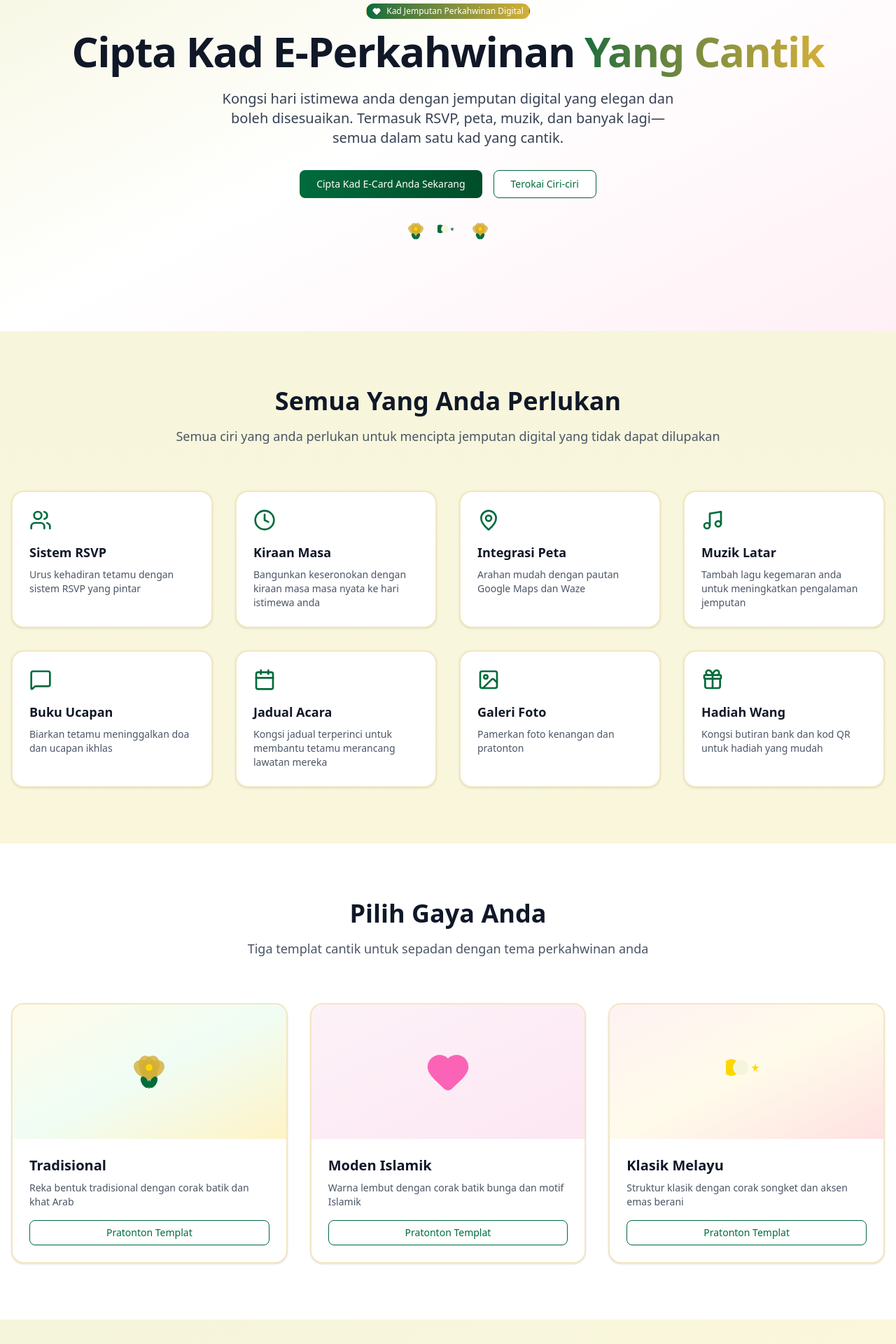
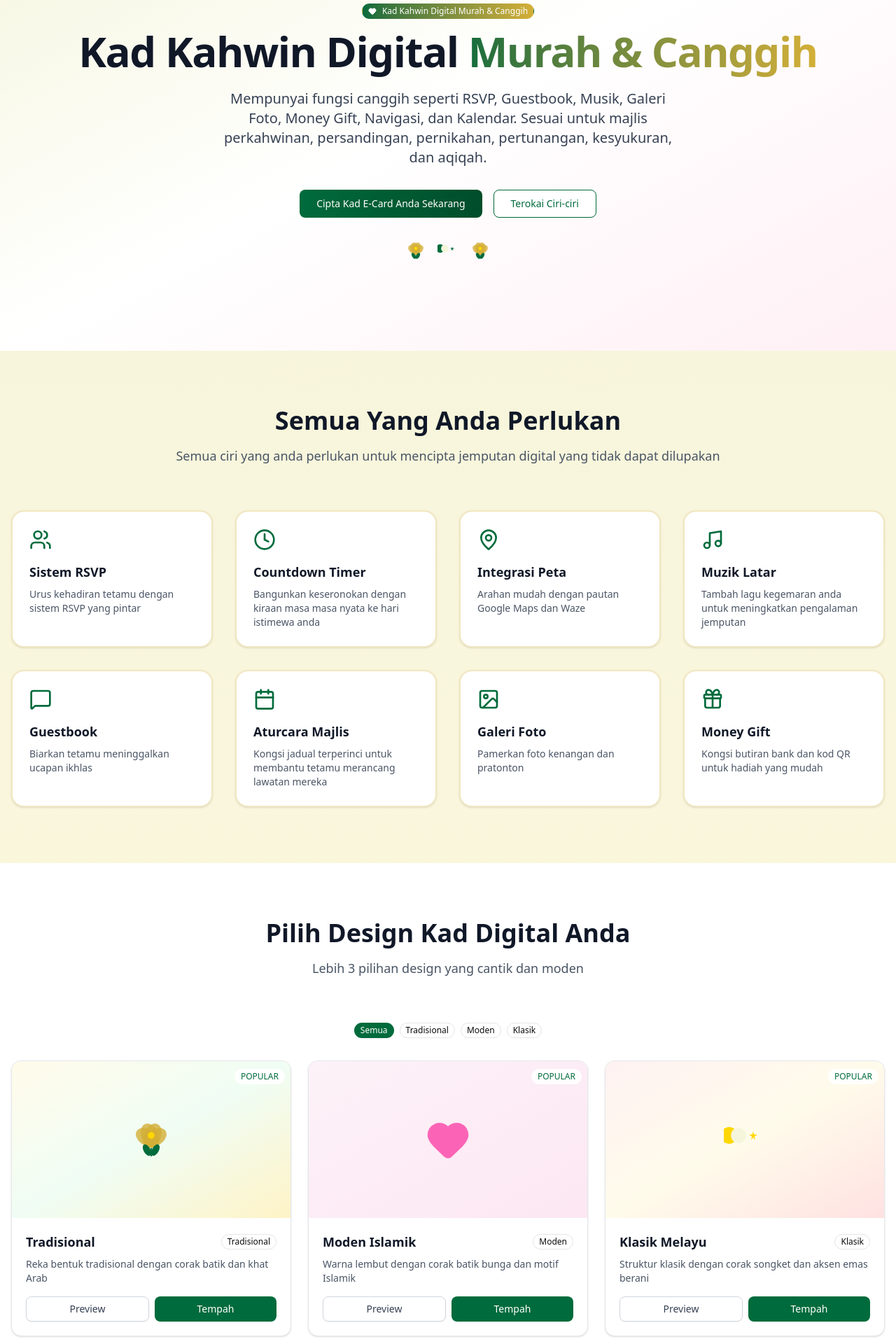
Before and after one commit to faezkenny/wedding-e-card, a Next.js app: page / in a window 1280 px wide. Shown: the part 180-2100 px from the top of the page at 70% size. Built offline with nearby package versions, Linux system fonts and the light colour scheme.

Commit message:
Update wording to modern Malaysian: Guestbook, Money Gift, Contact, Location, and improve template listing page

```diff
--- a/src/app/page.tsx
+++ b/src/app/page.tsx
@@ -15,7 +15,7 @@ export default function Home() {
     },
     {
       icon: <Clock className="w-8 h-8" />,
-      title: 'Kiraan Masa',
+      title: 'Countdown Timer',
       description: 'Bangunkan keseronokan dengan kiraan masa masa nyata ke hari istimewa anda',
     },
     {
@@ -30,12 +30,12 @@ export default function Home() {
     },
     {
       icon: <MessageSquare className="w-8 h-8" />,
-      title: 'Buku Ucapan',
-      description: 'Biarkan tetamu meninggalkan doa dan ucapan ikhlas',
+      title: 'Guestbook',
+      description: 'Biarkan tetamu meninggalkan ucapan ikhlas',
     },
     {
       icon: <Calendar className="w-8 h-8" />,
-      title: 'Jadual Acara',
+      title: 'Aturcara Majlis',
       description: 'Kongsi jadual terperinci untuk membantu tetamu merancang lawatan mereka',
     },
     {
@@ -45,7 +45,7 @@ export default function Home() {
     },
     {
       icon: <Gift className="w-8 h-8" />,
-      title: 'Hadiah Wang',
+      title: 'Money Gift',
       description: 'Kongsi butiran bank dan kod QR untuk hadiah yang mudah',
     },
   ];
@@ -89,15 +89,15 @@ export default function Home() {
 
             <Badge className="mb-4 bg-gradient-to-r from-[#006B3C] to-[#D4AF37] text-white hover:from-[#004d2a] hover:to-[#B8941F]">
               <Heart className="mr-1 h-3 w-3 fill-white" />
-              Kad Jemputan Perkahwinan Digital
+              Kad Kahwin Digital Murah & Canggih
             </Badge>
             <h1 className="mb-6 text-4xl font-bold tracking-tight text-gray-900 sm:text-6xl">
-              Cipta Kad E-Perkahwinan
-              <span className="bg-gradient-to-r from-[#006B3C] to-[#D4AF37] bg-clip-text text-transparent"> Yang Cantik</span>
+              Kad Kahwin Digital
+              <span className="bg-gradient-to-r from-[#006B3C] to-[#D4AF37] bg-clip-text text-transparent"> Murah & Canggih</span>
             </h1>
             <p className="mx-auto mb-8 max-w-2xl text-lg text-gray-700 sm:text-xl">
-              Kongsi hari istimewa anda dengan jemputan digital yang elegan dan boleh disesuaikan.
-              Termasuk RSVP, peta, muzik, dan banyak lagi—semua dalam satu kad yang cantik.
+              Mempunyai fungsi canggih seperti RSVP, Guestbook, Musik, Galeri Foto, Money Gift, Navigasi, dan Kalendar.
+              Sesuai untuk majlis perkahwinan, persandingan, pernikahan, pertunangan, kesyukuran, dan aqiqah.
             </p>
             <div className="flex flex-col items-center justify-center gap-4 sm:flex-row">
               <Button asChild size="lg" className="bg-gradient-to-r from-[#006B3C] to-[#004d2a] hover:from-[#004d2a] hover:to-[#006B3C] text-white">
@@ -159,35 +159,59 @@ export default function Home() {
         <div className="mx-auto max-w-7xl">
           <div className="text-center mb-16">
             <h2 className="mb-4 text-3xl font-bold text-gray-900 sm:text-4xl">
-              Pilih Gaya Anda
+              Pilih Design Kad Digital Anda
             </h2>
             <p className="text-lg text-gray-600">
-              Tiga templat cantik untuk sepadan dengan tema perkahwinan anda
+              Lebih 3 pilihan design yang cantik dan moden
             </p>
           </div>
-          <div className="grid gap-8 md:grid-cols-3">
+
+          {/* Category Filter */}
+          <div className="flex flex-wrap justify-center gap-2 mb-8">
+            <Badge className="bg-[#006B3C] text-white hover:bg-[#004d2a] cursor-pointer">Semua</Badge>
+            <Badge variant="outline" className="cursor-pointer hover:bg-gray-100">Tradisional</Badge>
+            <Badge variant="outline" className="cursor-pointer hover:bg-gray-100">Moden</Badge>
+            <Badge variant="outline" className="cursor-pointer hover:bg-gray-100">Klasik</Badge>
+          </div>
+
+          <div className="grid gap-6 md:grid-cols-3">
             {templates.map((template, index) => (
               <div
                 key={index}
-                className="group overflow-hidden rounded-2xl border-2 border-[#D4AF37]/30 bg-white shadow-sm transition-all hover:shadow-xl hover:border-[#006B3C]"
+                className="group overflow-hidden rounded-xl border border-gray-200 bg-white shadow-sm transition-all hover:shadow-lg hover:border-[#006B3C]"
               >
-                <div className={`h-48 ${template.color} flex items-center justify-center relative`}>
+                <div className={`h-56 ${template.color} flex items-center justify-center relative overflow-hidden`}>
                   {index === 0 && <BungaRaya size={60} color="#D4AF37" />}
                   {index === 1 && <Heart className="h-16 w-16 text-pink-400 fill-pink-400" />}
                   {index === 2 && <CrescentStar size={60} color="#FFD700" />}
+                  <div className="absolute top-2 right-2">
+                    <Badge className="bg-white/90 text-[#006B3C] text-xs">POPULAR</Badge>
+                  </div>
                 </div>
-                <div className="p-6">
-                  <h3 className="mb-2 text-xl font-semibold text-gray-900">
-                    {template.name}
-                  </h3>
-                  <p className="mb-4 text-sm text-gray-600">
+                <div className="p-5">
+                  <div className="flex items-center justify-between mb-2">
+                    <h3 className="text-lg font-semibold text-gray-900">
+                      {template.name}
+                    </h3>
+                    <Badge variant="outline" className="text-xs">
+                      {index === 0 ? 'Tradisional' : index === 1 ? 'Moden' : 'Klasik'}
+                    </Badge>
+                  </div>
+                  <p className="mb-4 text-sm text-gray-600 line-clamp-2">
                     {template.description}
                   </p>
-                  <Button asChild variant="outline" className="w-full border-[#006B3C] text-[#006B3C] hover:bg-[#006B3C] hover:text-white">
-                    <Link href={`/dashboard?template=${index === 0 ? 'elegant' : index === 1 ? 'cute' : 'formal'}`}>
-                      Pratonton Templat
-                    </Link>
-                  </Button>
+                  <div className="flex gap-2">
+                    <Button asChild variant="outline" className="flex-1 border-gray-300 text-gray-700 hover:bg-gray-50">
+                      <Link href={`/dashboard?template=${index === 0 ? 'elegant' : index === 1 ? 'cute' : 'formal'}`}>
+                        Preview
+                      </Link>
+                    </Button>
+                    <Button asChild className="flex-1 bg-[#006B3C] hover:bg-[#004d2a] text-white">
+                      <Link href={`/dashboard?template=${index === 0 ? 'elegant' : index === 1 ? 'cute' : 'formal'}`}>
+                        Tempah
+                      </Link>
+                    </Button>
+                  </div>
                 </div>
               </div>
             ))}
@@ -220,16 +244,16 @@ export default function Home() {
               </h3>
               <ul className="mb-8 space-y-3 text-left">
                 {[
-                  'Suntingan tanpa had pada Kad E-Card anda',
+                  'Edit tanpa had pada Kad Digital anda',
                   'Pautan boleh dikongsi secara awam',
                   'Sistem pengurusan RSVP',
-                  'Buku ucapan untuk doa',
+                  'Guestbook untuk ucapan',
                   'Kiraan masa',
                   'Integrasi peta (Google Maps & Waze)',
                   'Muzik latar',
                   'Jadual acara',
                   'Galeri foto',
-                  'Bahagian hadiah wang',
+                  'Bahagian Money Gift',
                   'Butang hubungan WhatsApp',
                 ].map((feature, index) => (
                   <li key={index} className="flex items-center gap-3">
--- a/src/components/forms/CardForm.tsx
+++ b/src/components/forms/CardForm.tsx
@@ -104,10 +104,10 @@ export default function CardForm({ initialData, onUpdate, onSave }: CardFormProp
     <Card className="w-full max-w-2xl mx-auto border-none shadow-none lg:shadow-md">
       <CardHeader>
         <CardTitle className="text-2xl font-bold flex items-center gap-2">
-          Kustom Kad E-Perkahwinan <Heart className="text-pink-500 fill-pink-500" size={20} />
+          Edit Kad Digital <Heart className="text-pink-500 fill-pink-500" size={20} />
         </CardTitle>
         <CardDescription>
-          Isi semua butiran perkahwinan anda di bahagian yang berbeza.
+          Lengkapkan semua maklumat perkahwinan anda.
         </CardDescription>
       </CardHeader>
       <CardContent>
@@ -116,15 +116,15 @@ export default function CardForm({ initialData, onUpdate, onSave }: CardFormProp
             <TabsTrigger value="umum">Umum</TabsTrigger>
             <TabsTrigger value="akad">Akad Nikah</TabsTrigger>
             <TabsTrigger value="majlis">Majlis</TabsTrigger>
-            <TabsTrigger value="lokasi">Lokasi</TabsTrigger>
+            <TabsTrigger value="lokasi">Location</TabsTrigger>
             <TabsTrigger value="media">Media</TabsTrigger>
-            <TabsTrigger value="hadiah">RSVP & Hadiah</TabsTrigger>
+            <TabsTrigger value="hadiah">RSVP & Gift</TabsTrigger>
           </TabsList>
 
           {/* Umum Tab */}
           <TabsContent value="umum" className="space-y-6">
             <div className="space-y-4">
-              <Label>Pilih Templat</Label>
+              <Label>Pilih Design</Label>
               <Tabs defaultValue={formData.template_type} onValueChange={(v) => updateField('template_type', v)}>
                 <TabsList className="grid grid-cols-3 w-full">
                   <TabsTrigger value="elegant"><Gavel size={16} className="mr-2" /> Tradisional</TabsTrigger>
@@ -191,26 +191,26 @@ export default function CardForm({ initialData, onUpdate, onSave }: CardFormProp
             </div>
 
             <div className="space-y-2">
-              <Label htmlFor="doa_message">Doa / Ijab Kabul (Pilihan)</Label>
-              <Textarea id="doa_message" value={formData.doa_message || ''} onChange={(e) => updateField('doa_message', e.target.value)} rows={4} placeholder="Masukkan doa atau mesej khas..." />
+              <Label htmlFor="doa_message">Mesej Khas (Pilihan)</Label>
+              <Textarea id="doa_message" value={formData.doa_message || ''} onChange={(e) => updateField('doa_message', e.target.value)} rows={4} placeholder="Masukkan mesej khas atau doa..." />
             </div>
           </TabsContent>
 
           {/* Majlis Tab */}
           <TabsContent value="majlis" className="space-y-6">
             <div className="space-y-2">
-              <Label htmlFor="wedding_date">Tarikh & Masa Majlis Resepsi</Label>
+              <Label htmlFor="wedding_date">Tarikh & Masa</Label>
               <Input id="wedding_date" type="datetime-local" value={formData.wedding_date.slice(0, 16)} onChange={(e) => updateField('wedding_date', new Date(e.target.value).toISOString())} />
             </div>
 
             <div className="space-y-2">
-              <Label htmlFor="wedding_venue">Alamat Tempat Majlis</Label>
+              <Label htmlFor="wedding_venue">Tempat</Label>
               <Textarea id="wedding_venue" value={formData.wedding_venue} onChange={(e) => updateField('wedding_venue', e.target.value)} rows={3} placeholder="Dewan atau hotel..." />
             </div>
 
             <div className="space-y-4">
               <div className="flex items-center justify-between">
-                <Label>Jadual Acara</Label>
+                <Label>Aturcara Majlis</Label>
                 <Button type="button" variant="outline" size="sm" onClick={addItineraryItem}>
                   <Plus className="h-4 w-4 mr-1" /> Tambah Acara
                 </Button>
@@ -245,13 +245,13 @@ export default function CardForm({ initialData, onUpdate, onSave }: CardFormProp
           {/* Media Tab */}
           <TabsContent value="media" className="space-y-6">
             <div className="space-y-2">
-              <Label htmlFor="music_url">URL Muzik Latar (Pautan MP3 terus)</Label>
+              <Label htmlFor="music_url">Background Music URL</Label>
               <Input id="music_url" value={formData.music_url || ''} onChange={(e) => updateField('music_url', e.target.value)} placeholder="https://example.com/lagu.mp3" />
             </div>
 
             <div className="space-y-4">
               <div className="flex items-center justify-between">
-                <Label>Galeri Foto</Label>
+                <Label>Galeri</Label>
                 <Button type="button" variant="outline" size="sm" onClick={addPhotoUrl}>
                   <Plus className="h-4 w-4 mr-1" /> Tambah Foto
                 </Button>
@@ -270,16 +270,16 @@ export default function CardForm({ initialData, onUpdate, onSave }: CardFormProp
           {/* RSVP & Hadiah Tab */}
           <TabsContent value="hadiah" className="space-y-6">
             <div className="space-y-2">
-              <Label htmlFor="countdown_date">Tarikh Sasaran Kiraan Masa</Label>
+              <Label htmlFor="countdown_date">Countdown Date</Label>
               <Input id="countdown_date" type="datetime-local" value={formData.countdown_date ? new Date(formData.countdown_date).toISOString().slice(0, 16) : ''} onChange={(e) => updateField('countdown_date', e.target.value ? new Date(e.target.value).toISOString() : '')} />
             </div>
             <div className="space-y-2">
-              <Label htmlFor="rsvp_deadline">Tarikh Tutup RSVP</Label>
+              <Label htmlFor="rsvp_deadline">RSVP Deadline</Label>
               <Input id="rsvp_deadline" type="datetime-local" value={formData.rsvp_deadline ? new Date(formData.rsvp_deadline).toISOString().slice(0, 16) : ''} onChange={(e) => updateField('rsvp_deadline', e.target.value ? new Date(e.target.value).toISOString() : '')} />
             </div>
 
             <div className="space-y-4">
-              <Label>Maklumat Hubungan</Label>
+              <Label>Contact</Label>
               <div className="flex items-center justify-between mb-2">
                 <span className="text-sm text-gray-600">Untuk butang WhatsApp</span>
                 <Button type="button" variant="outline" size="sm" onClick={addContactInfo}>
@@ -301,7 +301,7 @@ export default function CardForm({ initialData, onUpdate, onSave }: CardFormProp
             </div>
 
             <div className="space-y-4 border-t pt-4">
-              <Label>Butiran Hadiah Wang</Label>
+              <Label>Money Gift</Label>
               <div className="space-y-2">
                 <Label htmlFor="gift_bank_name" className="text-sm">Nama Bank</Label>
                 <Input id="gift_bank_name" value={formData.gift_bank_name || ''} onChange={(e) => updateField('gift_bank_name', e.target.value)} placeholder="Maybank" />
@@ -319,8 +319,8 @@ export default function CardForm({ initialData, onUpdate, onSave }: CardFormProp
         </Tabs>
 
         <div className="pt-6 border-t mt-6 flex flex-col gap-3">
-          <Button onClick={() => onSave(formData)} className="w-full bg-pink-600 hover:bg-pink-700">
-            <Save className="mr-2" size={18} /> Simpan Kemajuan
+            <Button onClick={() => onSave(formData)} className="w-full bg-pink-600 hover:bg-pink-700">
+            <Save className="mr-2" size={18} /> Simpan
           </Button>
           {!formData.is_paid && (
             <Button
--- a/src/components/templates/Elegant.tsx
+++ b/src/components/templates/Elegant.tsx
@@ -56,7 +56,7 @@ export default function ElegantTemplate({ data, wishes, isPreview }: TemplatePro
       if (response.ok) {
         setGuestName('');
         setMessage('');
-        alert('Doa berjaya dihantar!');
+        alert('Ucapan berjaya dihantar!');
         window.location.reload();
       }
     } catch (error) {
@@ -293,7 +293,7 @@ export default function ElegantTemplate({ data, wishes, isPreview }: TemplatePro
         <div className="max-w-2xl mx-auto space-y-12">
           <div className="text-center space-y-4">
             <Heart className="mx-auto text-[#006B3C]" fill="#D4AF37" size={40} />
-            <h2 className="text-3xl md:text-4xl font-bold text-[#006B3C]">Doa & Ucapan</h2>
+            <h2 className="text-3xl md:text-4xl font-bold text-[#006B3C]">Guestbook</h2>
           </div>
 
           <div className="space-y-6">
@@ -310,14 +310,14 @@ export default function ElegantTemplate({ data, wishes, isPreview }: TemplatePro
                 </motion.div>
               ))
             ) : (
-              <p className="text-center text-[#2C2416]/60 italic">Belum ada doa lagi. Jadilah yang pertama!</p>
+              <p className="text-center text-[#2C2416]/60 italic">Belum ada ucapan lagi. Jadilah yang pertama!</p>
             )}
           </div>
 
           {/* Wish Form */}
           {data.is_paid && data.id ? (
             <div className="bg-white p-8 rounded-2xl shadow-lg border-2 border-[#006B3C] space-y-4">
-              <h3 className="text-xl font-bold text-[#006B3C]">Tinggalkan Doa</h3>
+              <h3 className="text-xl font-bold text-[#006B3C]">Sampaikan Ucapan</h3>
               <div className="space-y-4">
                 <input
                   type="text"
@@ -327,7 +327,7 @@ export default function ElegantTemplate({ data, wishes, isPreview }: TemplatePro
                   className="w-full border-b-2 border-[#D4AF37] py-2 focus:outline-none focus:border-[#006B3C] bg-transparent text-[#2C2416]"
                 />
                 <textarea
-                  placeholder="Doa & Ucapan Anda"
+                  placeholder="Ucapan Anda"
                   rows={3}
                   value={message}
                   onChange={(e) => setMessage(e.target.value)}
@@ -338,13 +338,13 @@ export default function ElegantTemplate({ data, wishes, isPreview }: TemplatePro
                   disabled={isSubmitting}
                   className="bg-gradient-to-r from-[#006B3C] to-[#004d2a] text-white px-8 py-3 w-full hover:from-[#004d2a] hover:to-[#006B3C] transition-all font-semibold uppercase tracking-wider text-sm disabled:opacity-50 rounded-lg"
                 >
-                  {isSubmitting ? 'Menghantar...' : 'Hantar Doa'}
+                  {isSubmitting ? 'Menghantar...' : 'Hantar Ucapan'}
                 </button>
               </div>
             </div>
           ) : (
             <div className="text-center p-8 border-2 border-dashed border-[#D4AF37] rounded-xl bg-white/50">
-              <p className="text-[#006B3C] font-semibold">Buka kad ini untuk membolehkan doa tetamu!</p>
+              <p className="text-[#006B3C] font-semibold">Buka kad ini untuk membolehkan ucapan tetamu!</p>
             </div>
           )}
         </div>
--- a/src/components/templates/Formal.tsx
+++ b/src/components/templates/Formal.tsx
@@ -55,7 +55,7 @@ export default function FormalTemplate({ data, wishes, isPreview }: TemplateProp
       if (response.ok) {
         setGuestName('');
         setMessage('');
-        alert('Doa berjaya dihantar!');
+        alert('Ucapan berjaya dihantar!');
         window.location.reload();
       }
     } catch (error) {
```
Also changed, not shown: src/components/templates/Cute.tsx (+5 -5 lines).
